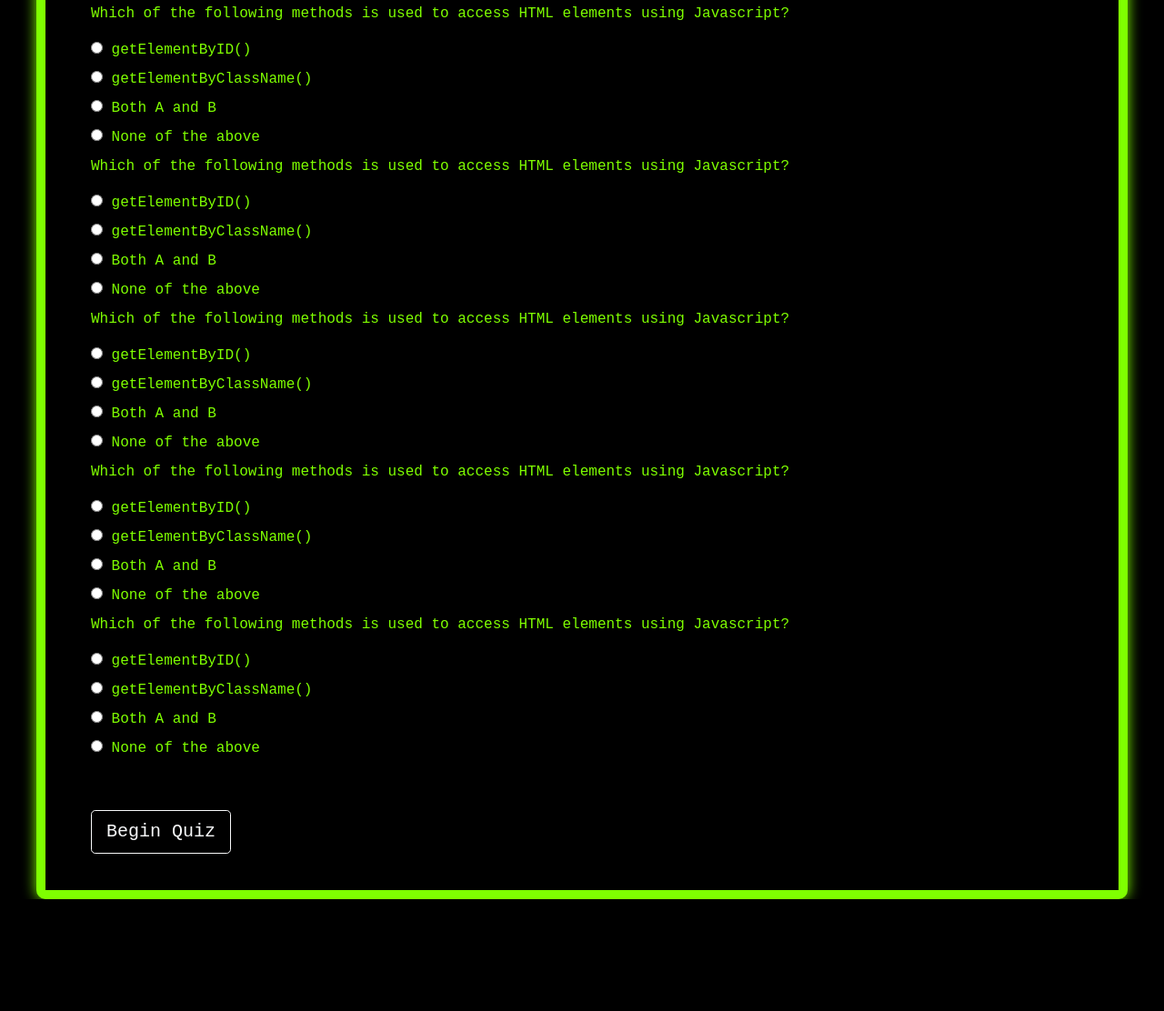
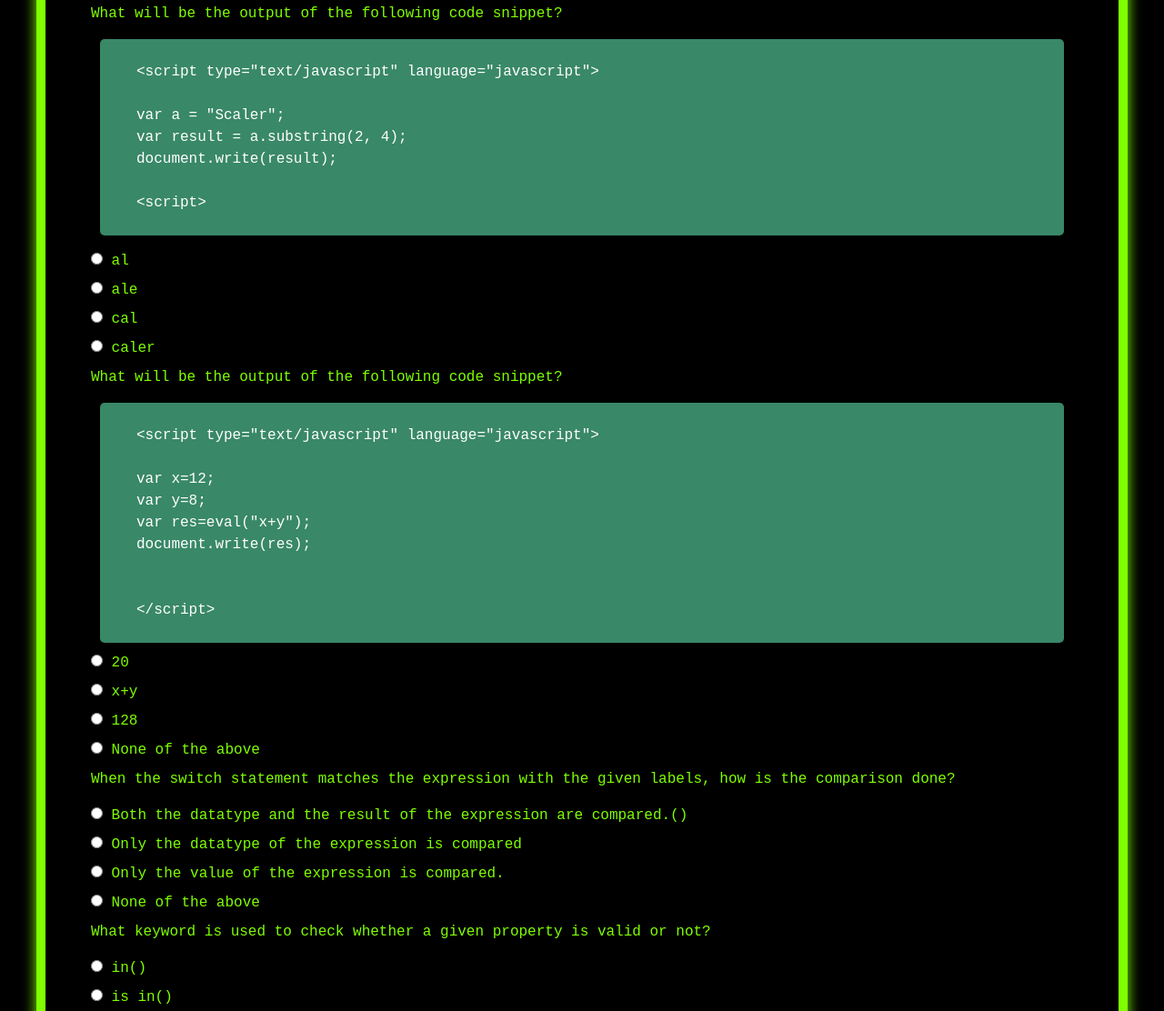
Before and after one commit to alejandra-e-bernabel/Challenge_Week_4, a plain HTML site: page index.html in a window 1280 px wide. Shown: the part 1326-2438 px from the top of the page at 91% size. Before the commit the page ends 2315 px from the top, so only its background shows below. Drawn offline with nearby package versions, Linux system fonts and the light colour scheme.

Commit message:
Finished typing out new questions. Still need to implement JavaScript functionality to new questions.

```diff
--- a/index.html
+++ b/index.html
@@ -158,11 +158,11 @@
                 <input type = "radio" id = "const" name = "question6" value="const">
                 <label for="const">const</label><br>
 
-                <input type = "radio" id = "var" name = "question6" value="var">
-                <label for="var">var</label><br>
+                <input type = "radio" id = "var " name = "question6" value="var ">
+                <label for="var ">var </label><br>
 
-                <input type = "radio" id = "let" name = "question6" value="let">
-                <label for="let">Let</label><br>
+                <input type = "radio" id = "let " name = "question6" value="let ">
+                <label for="let ">let </label><br>
 
                 <input type = "radio" id = "constant" name = "question6" value="constant">
                 <label for="constant">constant</label><br>
@@ -199,82 +199,111 @@
 
 
             <form id="question8">
-                <p>Which of the following methods is used to access HTML elements using Javascript?</p>
-                <input type = "radio" id = "getElementByID()" name = "question3" value="getElementByID()">
-                <label for="getElementByID()">getElementByID()</label><br>
+                <p>What will be the output of the following code snippet?
+                    <div class="sampleCode">
+                        <br>
+                        &lt;script type="text/javascript" language="javascript"&gt;
+                        <br><br>
+                        var a = "Scaler";
+                        <br>
+                        var result = a.substring(2, 4);
+                        <br>
+                        document.write(result);
+                        <br><br>
+                        &lt;script&gt;
+                        <br><br>
+                    </div>
+                </p>
 
-                <input type = "radio" id = "getElementByClassName()" name = "question3" value="getElementByClassName()">
-                <label for="getElementByClassName()">getElementByClassName()</label><br>
+                <input type = "radio" id = "al" name = "question8" value="al">
+                <label for="al">al</label><br>
 
-                <input type = "radio" id = "BothAandBQ3" name = "question3" value="BothAandBQ3">
-                <label for="BothAandBQ3">Both A and B</label><br>
+                <input type = "radio" id = "ale" name = "question8" value="ale">
+                <label for="ale">ale</label><br>
 
-                <input type = "radio" id = "NoneoftheaboveQ3" name = "question3" value="NoneoftheaboveQ3">
-                <label for="NoneoftheaboveQ3">None of the above</label><br>
+                <input type = "radio" id = "cal" name = "question8" value="cal">
+                <label for="cal">cal</label><br>
+
+                <input type = "radio" id = "caler" name = "question8" value="caler">
+                <label for="caler">caler</label><br>
 
             </form>
 
             <form id="question9">
-                <p>Which of the following methods is used to access HTML elements using Javascript?</p>
-                <input type = "radio" id = "getElementByID()" name = "question3" value="getElementByID()">
-                <label for="getElementByID()">getElementByID()</label><br>
+                <p>What will be the output of the following code snippet?</p>
 
-                <input type = "radio" id = "getElementByClassName()" name = "question3" value="getElementByClassName()">
-                <label for="getElementByClassName()">getElementByClassName()</label><br>
+                <div class="sampleCode">
+                    <br>
+                    &lt;script type="text/javascript" language="javascript"&gt;
+                    <br><br>
+                    var x=12; <br>
+                    var y=8; <br>
+                    var res=eval("x+y"); <br>
+                    document.write(res); <br>
+                    <br><br>
+                    &lt;/script&gt;
+                    <br><br>
+                </div>
 
-                <input type = "radio" id = "BothAandBQ3" name = "question3" value="BothAandBQ3">
-                <label for="BothAandBQ3">Both A and B</label><br>
+                <input type = "radio" id = "20" name = "question9" value="20">
+                <label for="20">20</label><br>
 
-                <input type = "radio" id = "NoneoftheaboveQ3" name = "question3" value="NoneoftheaboveQ3">
-                <label for="NoneoftheaboveQ3">None of the above</label><br>
+                <input type = "radio" id = "x+y" name = "question9" value="x+y">
+                <label for="x+y">x+y</label><br>
+
+                <input type = "radio" id = "128" name = "question9" value="128">
+                <label for="128">128</label><br>
+
+                <input type = "radio" id = "NoneoftheaboveQ9" name = "question9" value="NoneoftheaboveQ9">
+                <label for="NoneoftheaboveQ9">None of the above</label><br>
 
             </form>
 
             <form id="question10">
-                <p>Which of the following methods is used to access HTML elements using Javascript?</p>
-                <input type = "radio" id = "getElementByID()" name = "question3" value="getElementByID()">
-                <label for="getElementByID()">getElementByID()</label><br>
+                <p>When the switch statement matches the expression with the given labels, how is the comparison done?</p>
+                <input type = "radio" id = "BothDataTypeandResult" name = "question10" value="BothDataTypeandResult">
+                <label for="BothDataTypeandResult">Both the datatype and the result of the expression are compared.()</label><br>
 
-                <input type = "radio" id = "getElementByClassName()" name = "question3" value="getElementByClassName()">
-                <label for="getElementByClassName()">getElementByClassName()</label><br>
+                <input type = "radio" id = "onlyDataType" name = "question10" value="onlyDataType">
+                <label for="onlyDataType">Only the datatype of the expression is compared</label><br>
 
-                <input type = "radio" id = "BothAandBQ3" name = "question3" value="BothAandBQ3">
-                <label for="BothAandBQ3">Both A and B</label><br>
+                <input type = "radio" id = "onlyValue" name = "question10" value="onlyValue">
+                <label for="onlyValue">Only the value of the expression is compared.</label><br>
 
-                <input type = "radio" id = "NoneoftheaboveQ3" name = "question3" value="NoneoftheaboveQ3">
-                <label for="NoneoftheaboveQ3">None of the above</label><br>
+                <input type = "radio" id = "NoneoftheaboveQ10" name = "question10" value="NoneoftheaboveQ10">
+                <label for="NoneoftheaboveQ10">None of the above</label><br>
 
             </form>
 
             <form id="question11">
-                <p>Which of the following methods is used to access HTML elements using Javascript?</p>
-                <input type = "radio" id = "getElementByID()" name = "question3" value="getElementByID()">
-                <label for="getElementByID()">getElementByID()</label><br>
+                <p>What keyword is used to check whether a given property is valid or not?</p>
+                <input type = "radio" id = "in" name = "question11" value="in">
+                <label for="in">in()</label><br>
 
-                <input type = "radio" id = "getElementByClassName()" name = "question3" value="getElementByClassName()">
-                <label for="getElementByClassName()">getElementByClassName()</label><br>
+                <input type = "radio" id = "is in" name = "question11" value="is in">
+                <label for="is in">is in()</label><br>
 
-                <input type = "radio" id = "BothAandBQ3" name = "question3" value="BothAandBQ3">
-                <label for="BothAandBQ3">Both A and B</label><br>
+                <input type = "radio" id = "exists" name = "question11" value="exists">
+                <label for="exists">exists</label><br>
 
-                <input type = "radio" id = "NoneoftheaboveQ3" name = "question3" value="NoneoftheaboveQ3">
-                <label for="NoneoftheaboveQ3">None of the above</label><br>
+                <input type = "radio" id = "lies" name = "question11" value="lies">
+                <label for="lies">lies</label><br>
 
             </form>
 
             <form id="question12">
-                <p>Which of the following methods is used to access HTML elements using Javascript?</p>
-                <input type = "radio" id = "getElementByID()" name = "question3" value="getElementByID()">
-                <label for="getElementByID()">getElementByID()</label><br>
+                <p>What is the use of the &lt;noscript&gt; tag in Javascript?</p>
+                <input type = "radio" id = "contentsAreDisplayed" name = "question12" value="contentsAreDisplayed">
+                <label for="contentsAreDisplayed">contentsAreDisplayed</label><br>
 
-                <input type = "radio" id = "getElementByClassName()" name = "question3" value="getElementByClassName()">
-                <label for="getElementByClassName()">getElementByClassName()</label><br>
+                <input type = "radio" id = "clearsCookies" name = "question12" value="clearsCookies">
+                <label for="clearsCookies">clearsCookies</label><br>
 
-                <input type = "radio" id = "BothAandBQ3" name = "question3" value="BothAandBQ3">
-                <label for="BothAandBQ3">Both A and B</label><br>
+                <input type = "radio" id = "BothAandBQ12" name = "question12" value="BothAandBQ12">
+                <label for="BothAandBQ12">Both A and B</label><br>
 
-                <input type = "radio" id = "NoneoftheaboveQ3" name = "question3" value="NoneoftheaboveQ3">
-                <label for="NoneoftheaboveQ3">None of the above</label><br>
+                <input type = "radio" id = "NoneoftheaboveQ12" name = "question12" value="NoneoftheaboveQ12">
+                <label for="NoneoftheaboveQ12">None of the above</label><br>
 
             </form>
 
```
